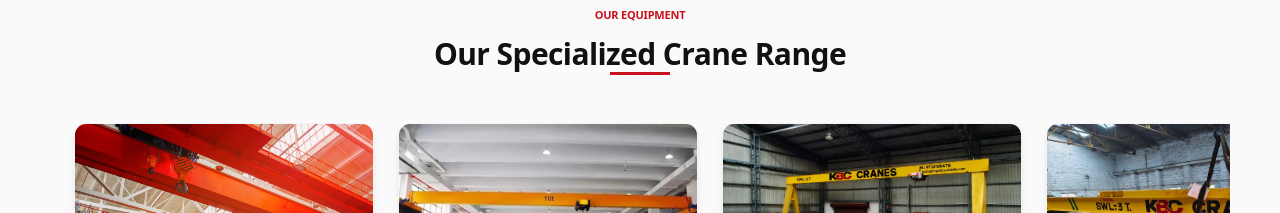
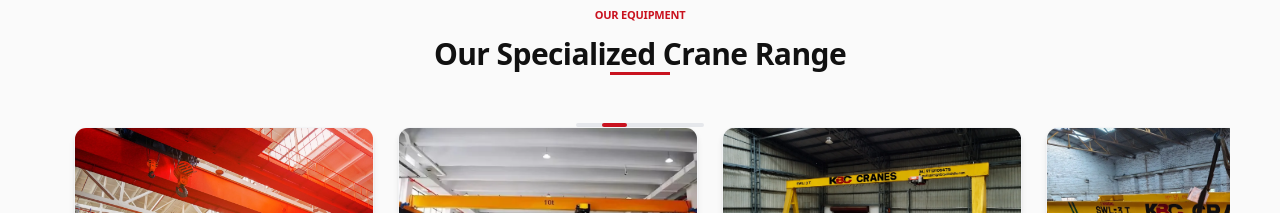
Before and after one commit to meetbavish1426-commits/kbc-crane, a Next.js app in the folder kbc-crane-main/: page / in a window 1280 px wide. Shown: the part 1600-1813 px from the top of the page. Built offline with nearby package versions, Linux system fonts and the light colour scheme.

Commit message:
our specialization

```diff
--- a/kbc-crane-main/app/page.tsx
+++ b/kbc-crane-main/app/page.tsx
@@ -94,9 +94,13 @@ useEffect(() => {
 
 const activeSlide = heroSlides[currentImage] ?? heroSlides[0];
 
-const sliderItems = [...cranes, cranes[0]];
+const sliderItems = [
+  cranes[cranes.length - 1], // first clone
+  ...cranes,
+  cranes[0], // last clone
+];
 
-const [current, setCurrent] = useState(0);
+const [current, setCurrent] = useState(1); // Start from the first actual crane (index 1)
 const [transition, setTransition] = useState(true);
 
 const startX = useRef(0);
@@ -118,7 +122,7 @@ const handleTouchStart = (e: React.TouchEvent<HTMLDivElement>) => {
 const handleTouchMove = (e: React.TouchEvent<HTMLDivElement>) => {
   endX.current = e.touches[0].clientX;
 };
-
+//swipe left
 const handleTouchEnd = () => {
   const diff = startX.current - endX.current;
 
@@ -126,19 +130,28 @@ const handleTouchEnd = () => {
  setCurrent((prev) => prev + 1);
      setTransition(true);
   }
-
+//swipe right
 if (diff < -50) {
-    setCurrent((prev) =>
-      prev === 0 ? cranes.length - 1 : prev - 1
-    );
+  setCurrent((prev) => prev - 1);
   setTransition(true);
 }
 };
 
 const handleTransitionEnd = () => {
-  if (current === cranes.length) {
+  if (current === sliderItems.length - 1) {
     setTransition(false);
-    setCurrent(0);
+
+    setTimeout(() => {
+      setCurrent(1);
+    }, 0);
+  }
+
+  if (current === 0) {
+    setTransition(false);
+
+    setTimeout(() => {
+      setCurrent(cranes.length);
+    }, 0);
   }
 };
 
@@ -455,6 +468,15 @@ const logos = [
     ))}
   </div>
 </div>
+<div className="relative w-32 mx-auto mt-5 h-1 bg-gray-200 rounded-full">
+  <div
+    className="absolute top-0 h-1 bg-[#c9121f] rounded-full transition-all duration-700"
+    style={{
+      width: `${100 / cranes.length}%`,
+      left: `${((current - 1) % cranes.length) * (100 / cranes.length)}%`,
+    }}
+  />
+</div>
     {/* DESKTOP / TABLET MARQUEE */}
     <div className="hidden sm:flex gap-5 sm:gap-6 animate-crane-scroll hover:[animation-play-state:paused]">
       {[...cranes, ...cranes].map((crane, index) => (
```
Lines whose indentation alone changed are shown as unchanged.
